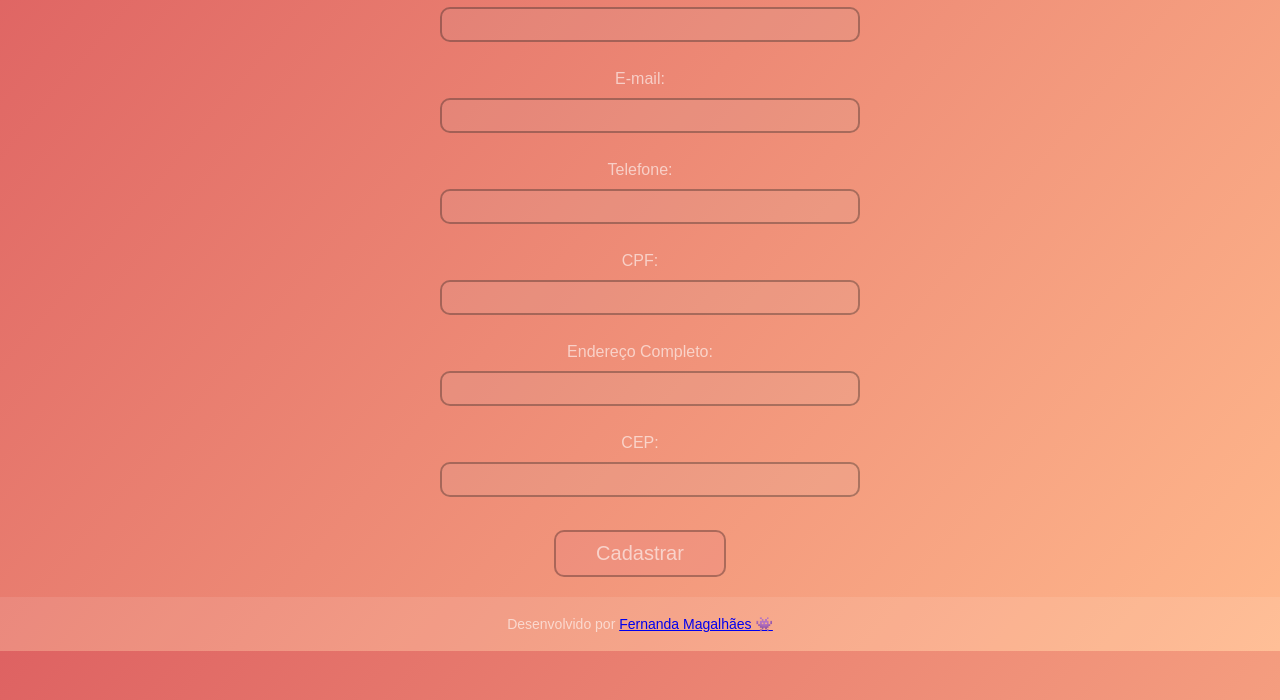
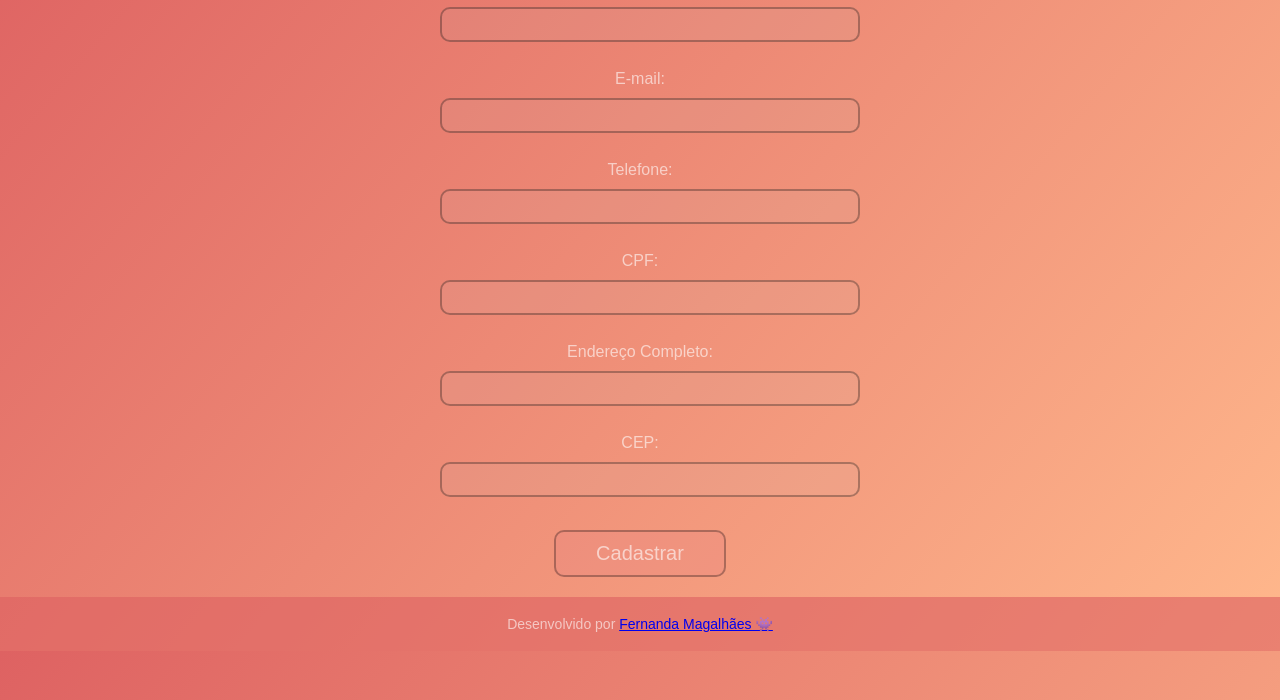
Before and after one commit to FernandaGabrielli/Forms, a plain HTML site: page index.html in a window 1280 px wide. In both pictures the pointer is over the element 640 px from the left and 724 px from the top of the page. Shown: the part 100-800 px from the top of the page. Drawn offline with nearby package versions, Linux system fonts and the light colour scheme.

Commit message:
Update styles.css
Adicionei hover no footer

```diff
--- a/styles.css
+++ b/styles.css
@@ -60,3 +60,7 @@ button:hover {
     font-size: 14px;
     color: rgba(255, 255, 255, 0.596);
 }
+
+footer:hover {
+    background-color:  #de6262a2;
+}
```
